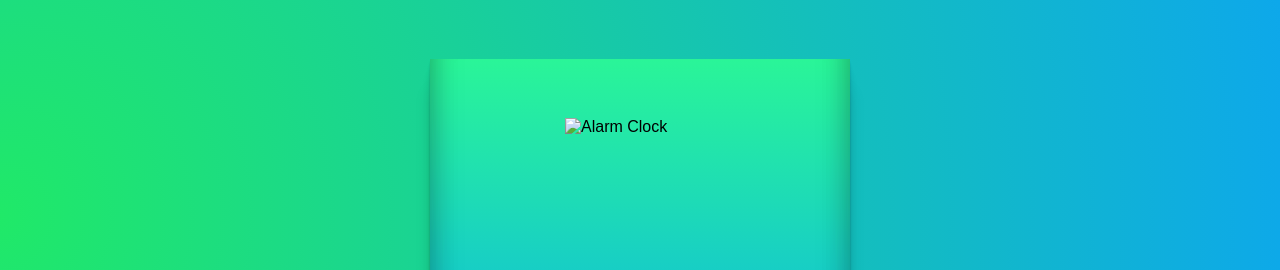
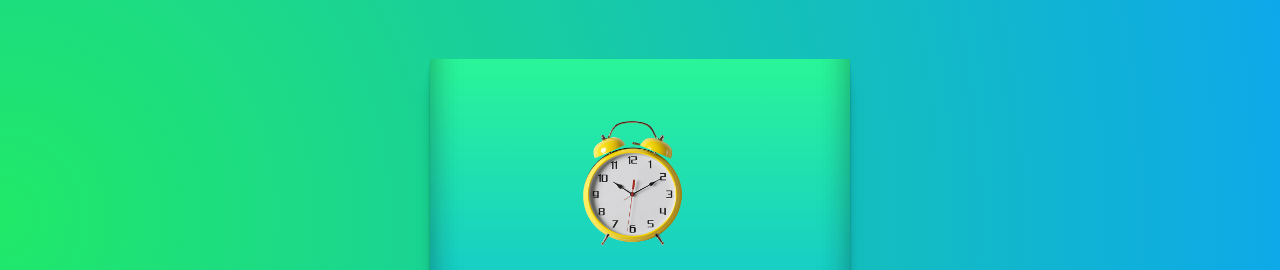
Before and after one commit to kuberpatel/Alarm-Clock, a plain HTML site: page index.html in a window 1280 px wide. Shown: the part 95-365 px from the top of the page. Drawn offline with Linux system fonts and the light colour scheme.

Commit message:
Update index.html

```diff
--- a/index.html
+++ b/index.html
@@ -11,7 +11,7 @@
     <h1>Alarm Clock</h1>
 <div class = "container" >
     <div id="inside-container">
-    <img id ="clock-image" src="./wall/pngwing.com.png" alt="Alarm Clock" height=130px width=135px>
+    <img id ="clock-image" src="./pngwing.com.png" alt="Alarm Clock" height=130px width=135px>
     <div id = "clock"> </div>
 <form id ="alarm-form">
     <input type ="number" id="hours" placeholder="HH" min="1" max="12" required />
```
